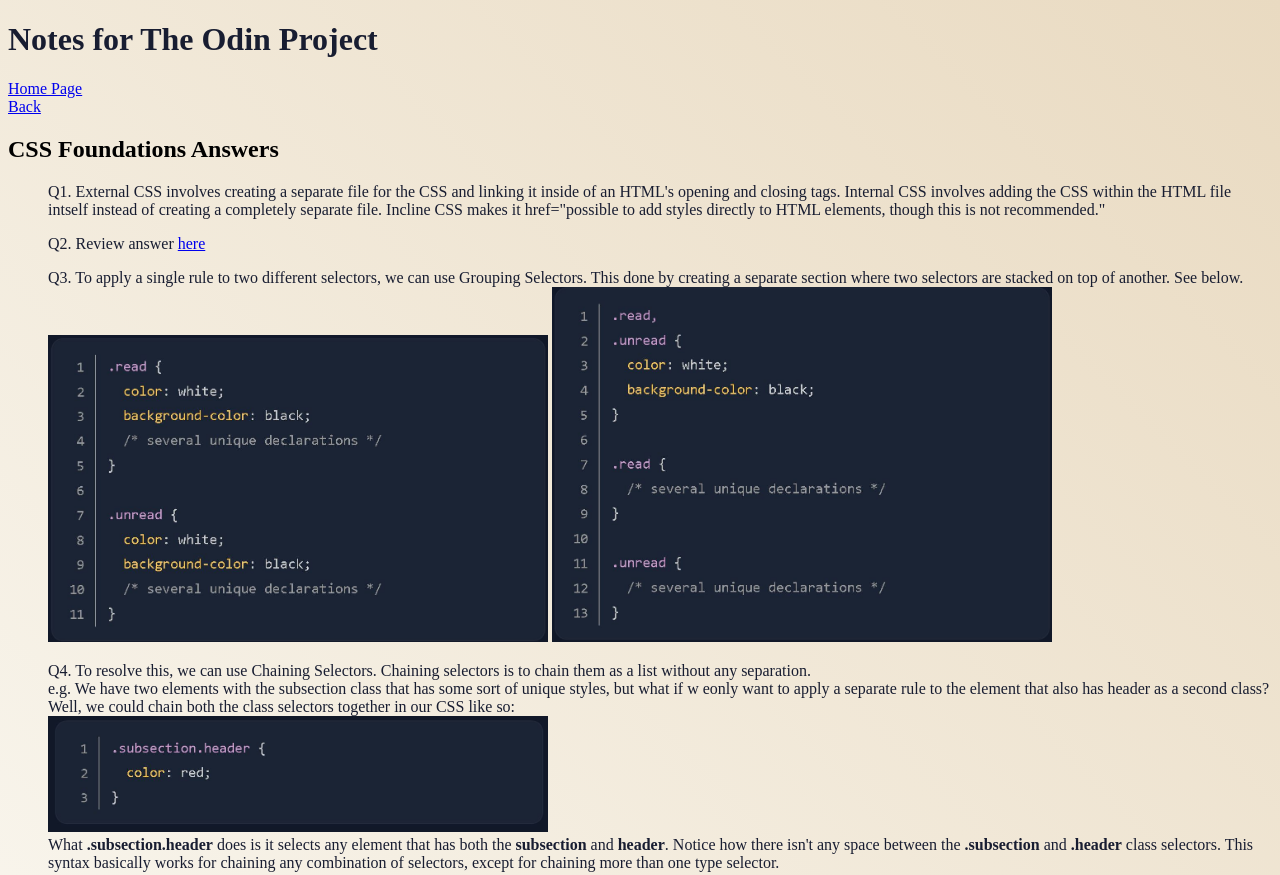
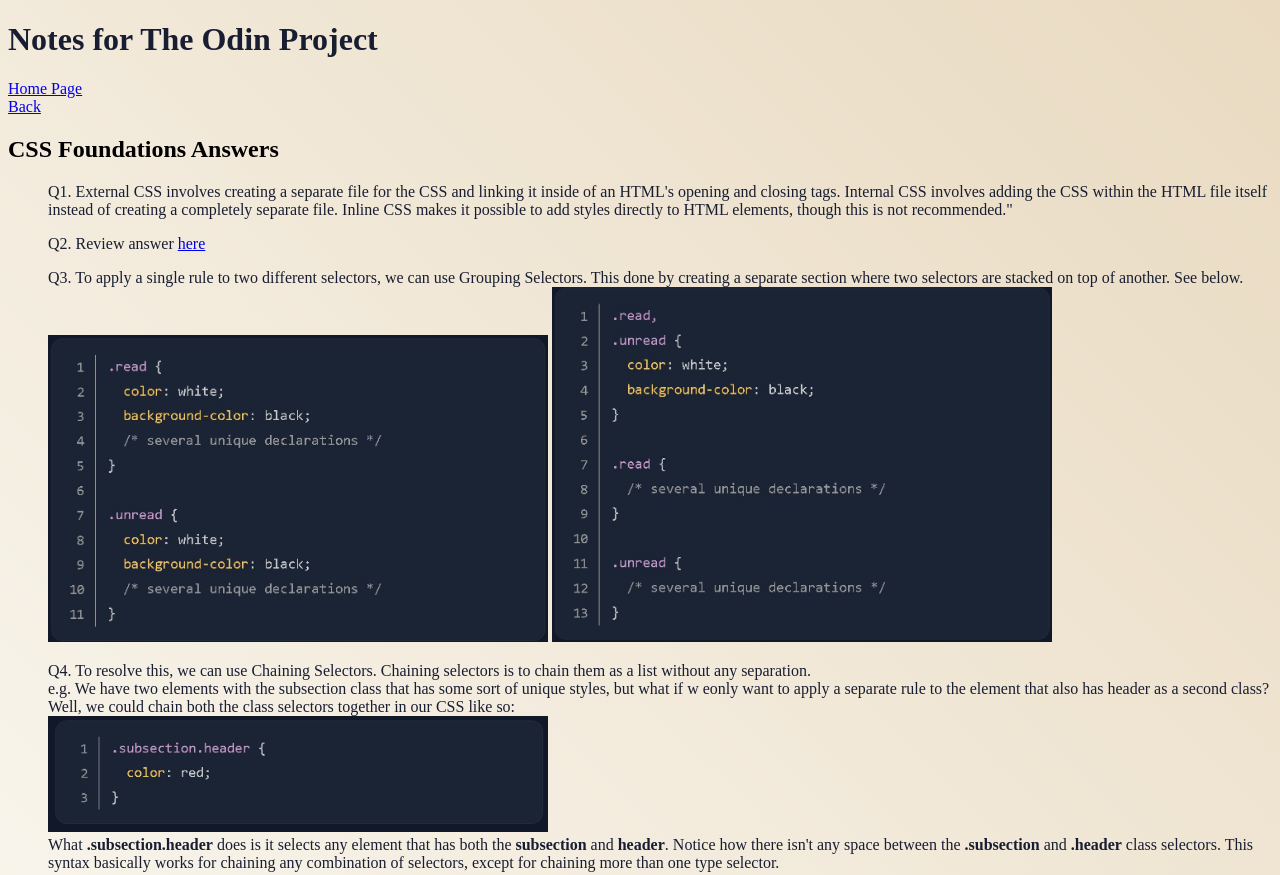
Before and after one commit to JohnL0919/The-Odin-Project-Notes, a plain HTML site: page CSSFoundationsAns.html in a window 1280 px wide. Shown: the top 875 px of the page. Drawn offline with Linux system fonts and the light colour scheme.

Commit message:
Minor spelling refining

```diff
--- a/CSSFoundationsAns.html
+++ b/CSSFoundationsAns.html
@@ -24,7 +24,7 @@
 <ol>
   <p>Q1. External CSS involves creating a separate file for the CSS and linking
     it inside of an HTML's opening and closing tags. Internal CSS involves adding the CSS
-  within the HTML file intself instead of creating a completely separate file. Incline CSS makes it href="possible to add styles directly to HTML elements,
+  within the HTML file itself instead of creating a completely separate file. Inline CSS makes it possible to add styles directly to HTML elements,
   though this is not recommended."</p>
     <p>
       Q2. Review answer  <a href="https://www.theodinproject.com/lessons/foundations-css-foundations#class-selectors">here</a>
```
